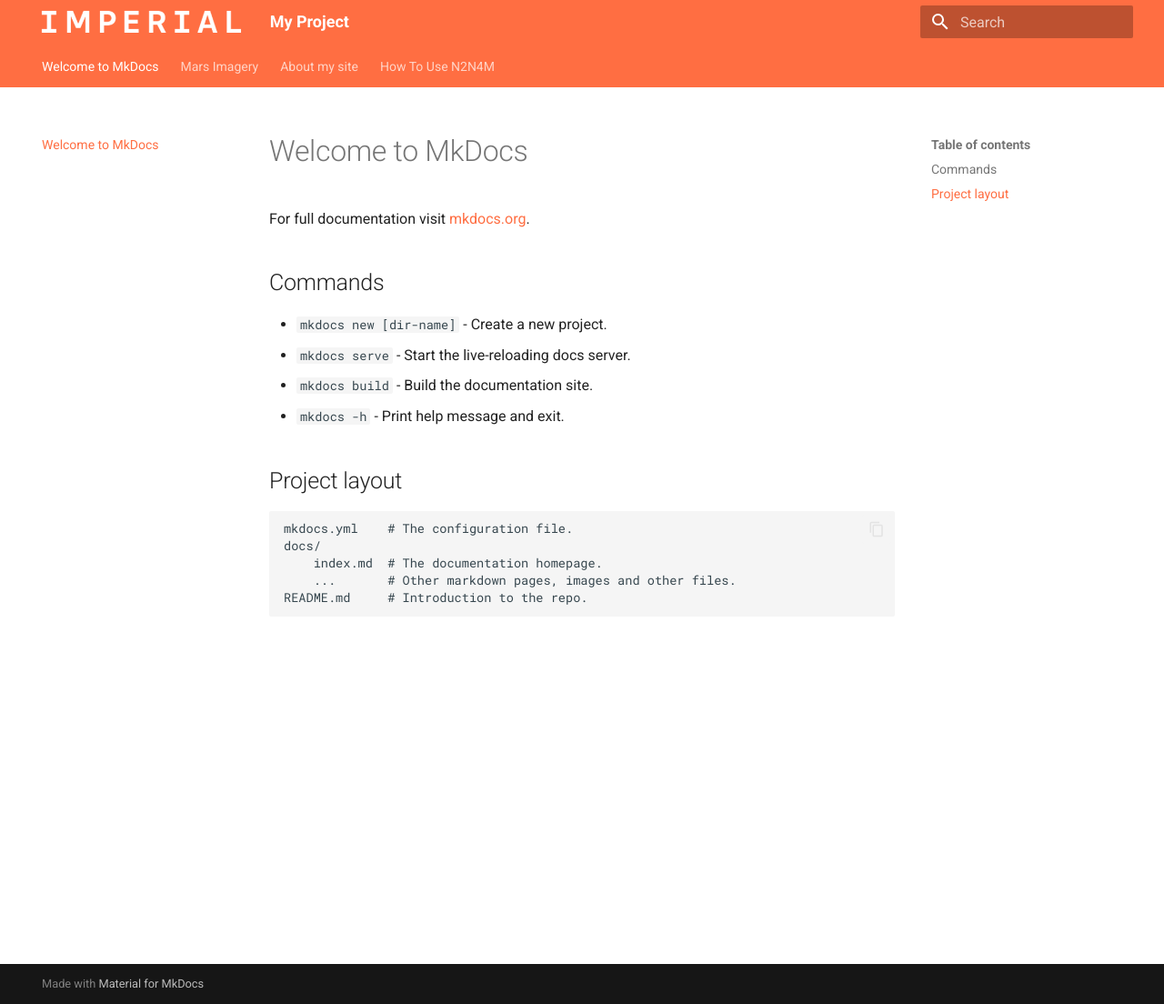
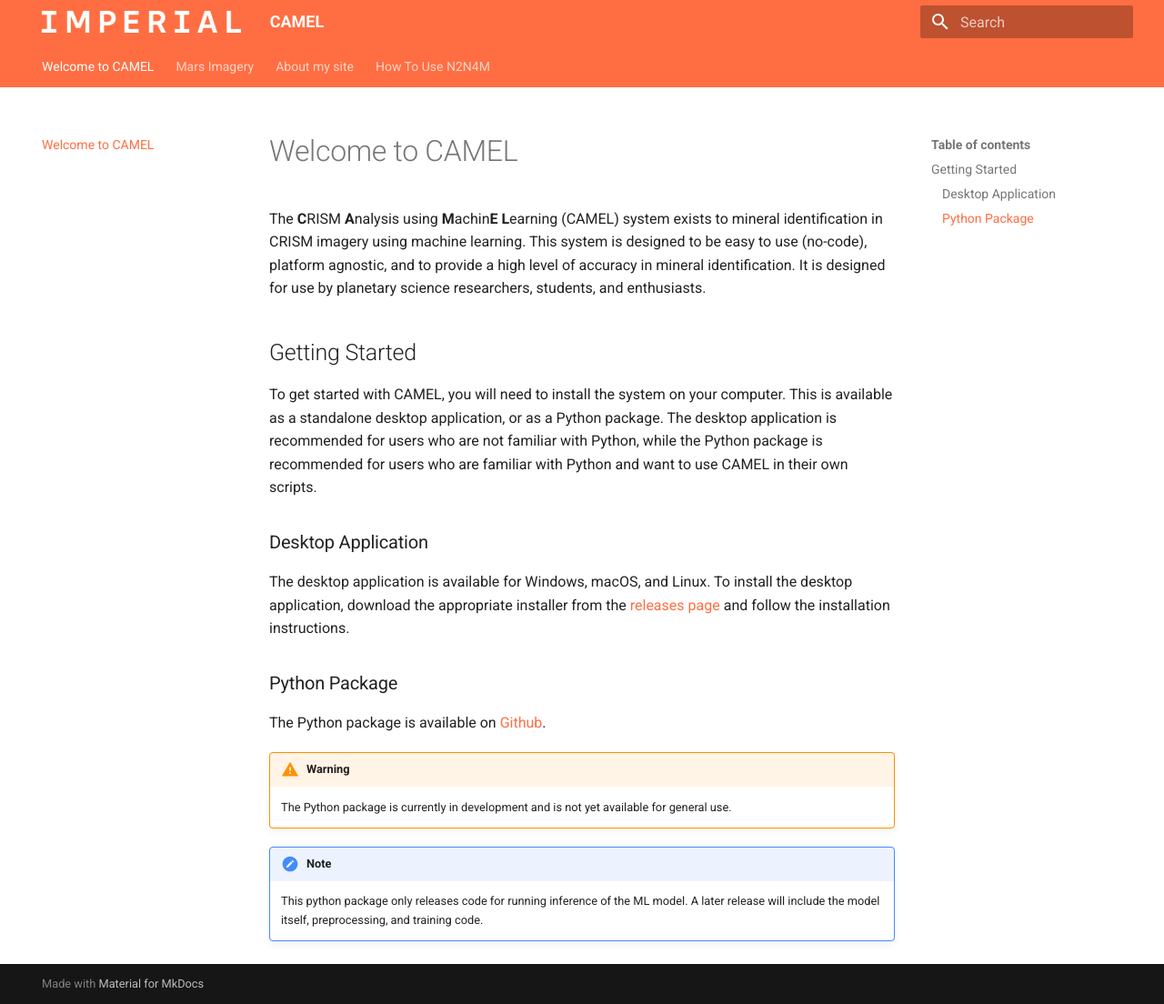
Before and after one commit to rob-platt/CAML, an MkDocs documentation site: the page built from docs/index.md, in a window 1280 px wide and 1104 px high. Shown: the whole window at 91% size. Built offline with MkDocs 1.6.1 and Material for MkDocs 9.7.7, drawn with Linux system fonts in a browser that asks for light colours.

Commit message:
feat: update site name and create landing page

```diff
--- a/docs/index.md
+++ b/docs/index.md
@@ -1,18 +1,21 @@
-# Welcome to MkDocs
+# Welcome to CAMEL
 
-For full documentation visit [mkdocs.org](https://www.mkdocs.org).
+The **C**RISM **A**nalysis using **M**achin**E** **L**earning (CAMEL) system exists to mineral identification in CRISM imagery using machine learning. This system is designed to be easy to use (no-code), platform agnostic, and to provide a high level of accuracy in mineral identification. It is designed for use by planetary science researchers, students, and enthusiasts.
 
-## Commands
+## Getting Started
 
-* `mkdocs new [dir-name]` - Create a new project.
-* `mkdocs serve` - Start the live-reloading docs server.
-* `mkdocs build` - Build the documentation site.
-* `mkdocs -h` - Print help message and exit.
+To get started with CAMEL, you will need to install the system on your computer. This is available as a standalone desktop application, or as a Python package. The desktop application is recommended for users who are not familiar with Python, while the Python package is recommended for users who are familiar with Python and want to use CAMEL in their own scripts.
 
-## Project layout
+### Desktop Application
 
-    mkdocs.yml    # The configuration file.
-    docs/
-        index.md  # The documentation homepage.
-        ...       # Other markdown pages, images and other files.
-    README.md     # Introduction to the repo.
+The desktop application is available for Windows, macOS, and Linux. To install the desktop application, download the appropriate installer from the [releases page](https://github.com/rob-platt/CRISM_classifier_application/releases) and follow the installation instructions.
+
+### Python Package
+
+The Python package is available on [Github](https://github.com/rob-platt/CRISM_classifier_application).
+
+!!! warning
+    The Python package is currently in development and is not yet available for general use.
+
+!!! note
+    This python package only releases code for running inference of the ML model. A later release will include the model itself, preprocessing, and training code.
--- a/mkdocs.yml
+++ b/mkdocs.yml
@@ -1,5 +1,5 @@
-site_name: My Project
-site_url: https://imperialcollegelondon.github.io/myproject
+site_name: CAMEL
+site_url: https://rob-platt.github.io/CRISM_classifier_application/
 theme:
   name: material
   palette:
```
